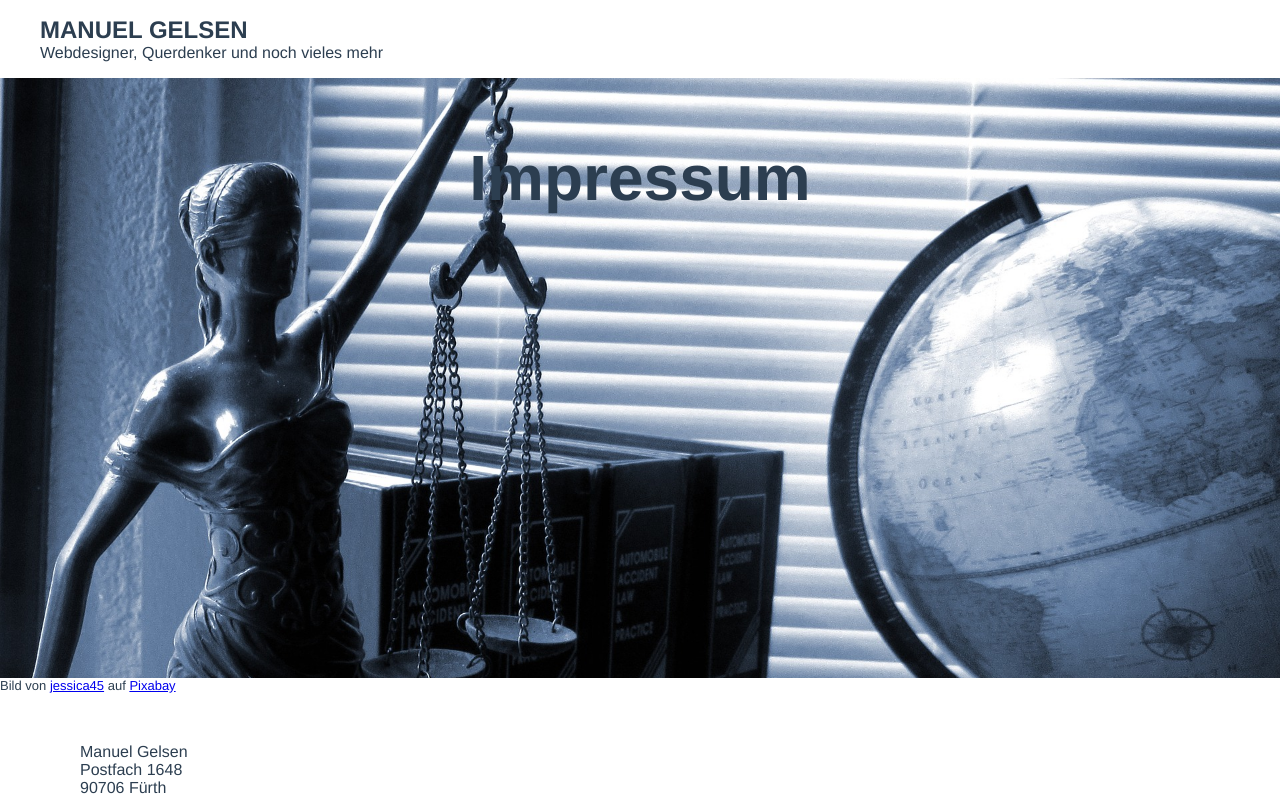
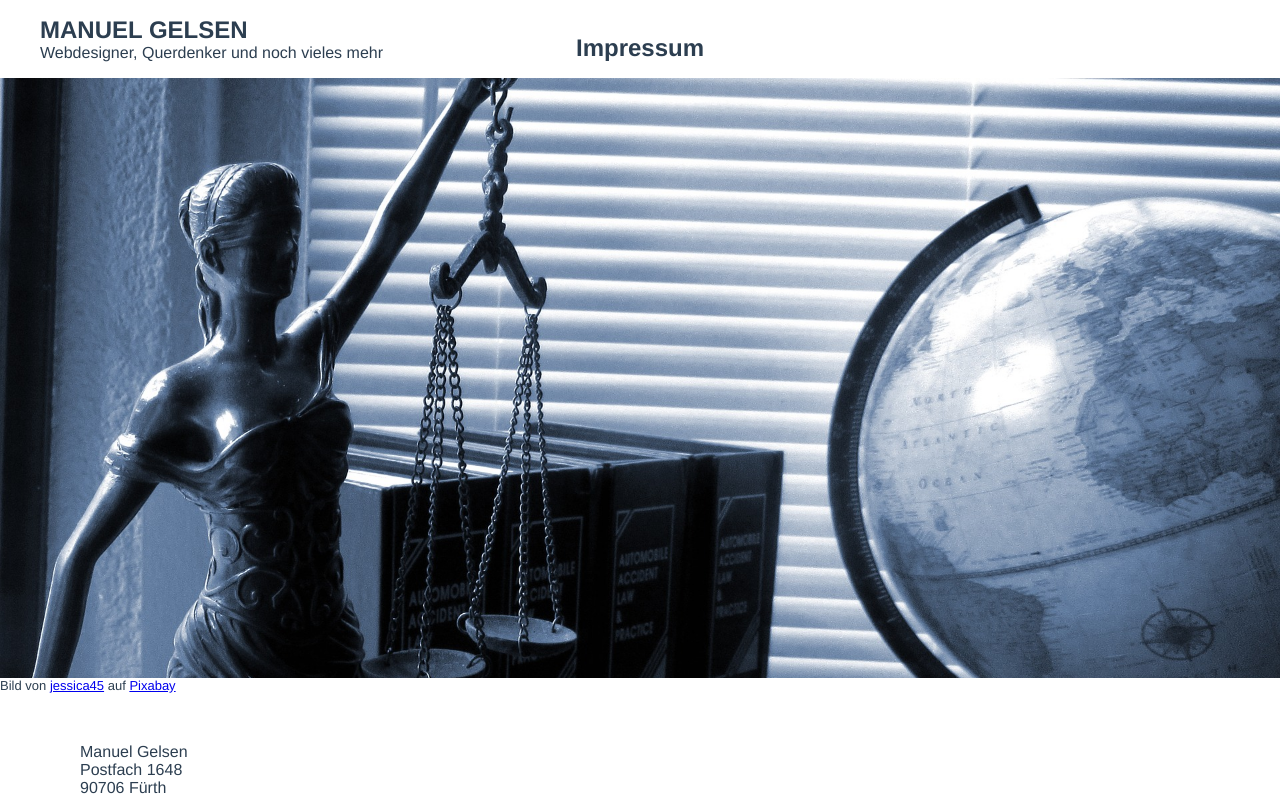
Before and after one commit to bassdman/my-website, a Vue app: page /impressum in a window 1280 px wide. Shown: the top 800 px of the page. Built offline with nearby package versions, Linux system fonts and the light colour scheme.

Commit message:
Seitentitel nun im Header

```diff
--- a/src/components/Header-default.vue
+++ b/src/components/Header-default.vue
@@ -4,6 +4,8 @@
     <div class="name">
       <router-link to="/">Manuel Gelsen</router-link>
     </div>
+    <div class="pagename">{{$route.meta.headerPagename }}</div>
+    <div class="navigation"></div>
     <div class="subtitle">Webdesigner, Querdenker und noch vieles mehr</div>
   </div>
 </template>
@@ -17,6 +19,9 @@ export default {
 <style scoped>
 .header {
   padding: 1em 0em 1em 0em;
+  display: grid;
+  grid-template-columns: 1fr auto 1fr;
+  grid-template-rows: auto auto;
 }
 .name {
   font-size: x-large;
@@ -28,4 +33,13 @@ export default {
   text-decoration: none;
   color: inherit;
 }
+
+.pagename {
+    align-self: end;
+    grid-row: 1 / span 2;
+    grid-column: 2 / 3;
+    text-align: center;
+    font-size: x-large;
+    font-weight: bold;
+}
 </style>
--- a/src/router.js
+++ b/src/router.js
@@ -12,7 +12,7 @@ export default new Router({
             name: 'home',
             component: Home,
             meta: {
-                header: 'absolute'
+                header: 'absolute',
             },
             abc: 'def'
         },
@@ -30,12 +30,16 @@ export default new Router({
             name: 'impressum',
             component: () =>
                 import ('./views/Impressum.vue'),
+            meta: {
+                headerPagename: 'Impressum'
+            }
         },
         {
             path: '/datenschutz',
             name: 'datenschutz',
             component: () =>
                 import ('./views/Datenschutz.vue'),
+            headerPagename: 'Datenschutz'
         },
     ],
 });
--- a/src/views/Datenschutz.vue
+++ b/src/views/Datenschutz.vue
@@ -1,9 +1,5 @@
 <template>
   <article id="post-12" class="post-12 page type-page status-publish hentry">
-    <header class="entry-header">
-      <h1 class="entry-title">Datenschutz</h1>
-    </header>
-
     <figure>
         <div class="imgwrapper"><img src="../assets/teddy.jpg"></div>
         <figcaption class="imgtitle">Bild von <a href="https://pixabay.com/de/users/pixel2013-2364555/?utm_source=link-attribution&amp;utm_medium=referral&amp;utm_campaign=image&amp;utm_content=3062829">pixel2013</a> auf <a href="https://pixabay.com/de/?utm_source=link-attribution&amp;utm_medium=referral&amp;utm_campaign=image&amp;utm_content=3062829">Pixabay</a></figcaption>
@@ -298,13 +294,6 @@ export default {
 </script>
 
 <style scoped>
-.entry-header{
-    position: absolute;
-    width: 100%;
-    text-align: center;
-    font-size: xx-large;
-    margin-top: 20px;
-}
 img {
   width: 100%;
   margin-top:-200px;
--- a/src/views/Home.vue
+++ b/src/views/Home.vue
@@ -1,7 +1,6 @@
 <template>
   <div class="home">
     <img alt="teaser" src="../assets/startseite.jpg">
-    <HelloWorld msg="Welcome to Your Vue.js App"/>
   </div>
 </template>
 
--- a/src/views/Impressum.vue
+++ b/src/views/Impressum.vue
@@ -1,9 +1,5 @@
 <template>
   <div>
-    <header class="entry-header">
-      <h1 class="entry-title">Impressum</h1>
-    </header>
-
     <figure>
       <div class="imgwrapper"><img src="../assets/recht.jpg"></div>
       <figcaption class="imgtitle">
@@ -53,16 +49,10 @@
 export default {
   name: "impressum"
 };
+
 </script>
 
 <style scoped>
-.entry-header{
-    position: absolute;
-    width: 100%;
-    text-align: center;
-    font-size: xx-large;
-    margin-top: 20px;
-}
 img {
   width: 100%;
 }
```
Lines whose indentation alone changed are shown as unchanged.
